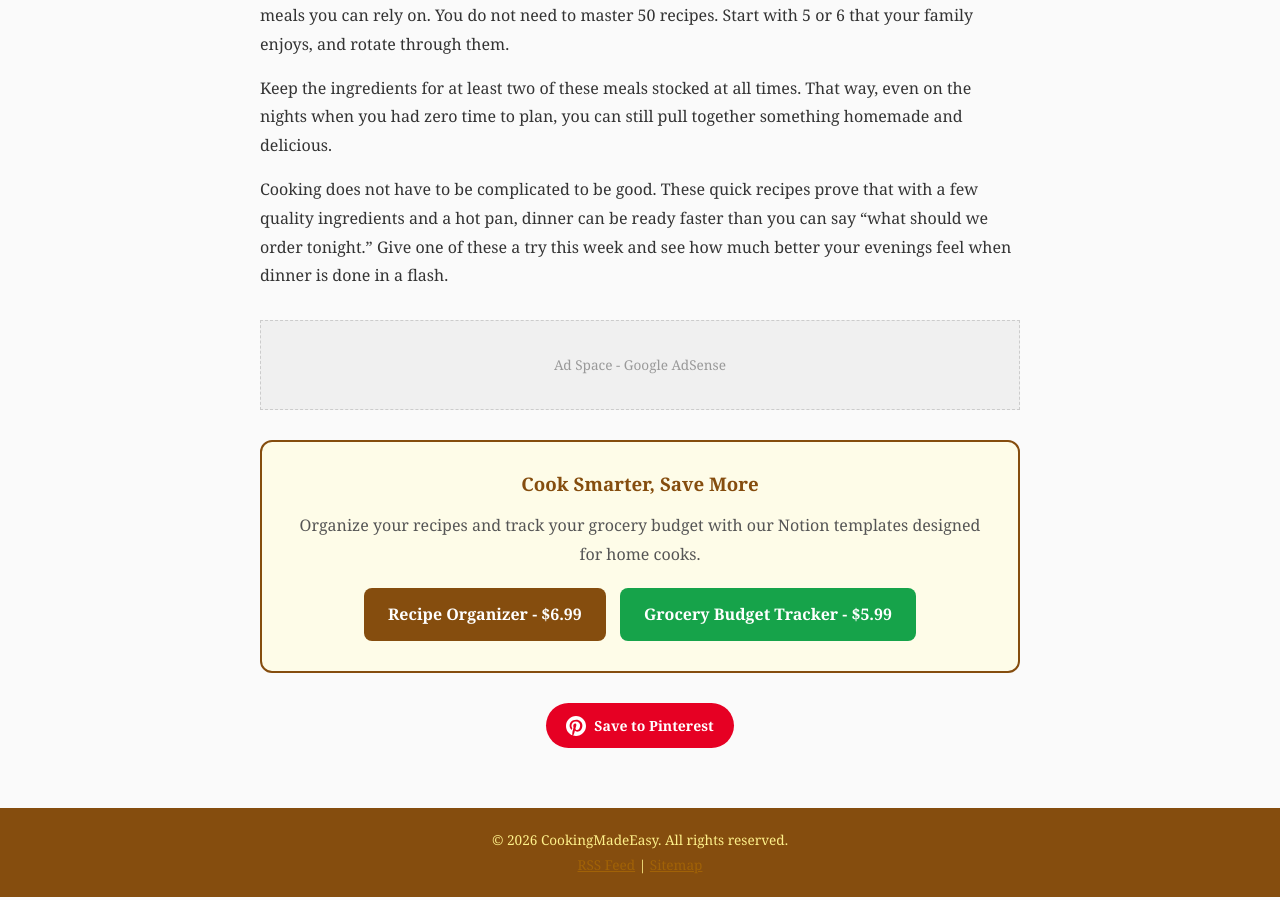
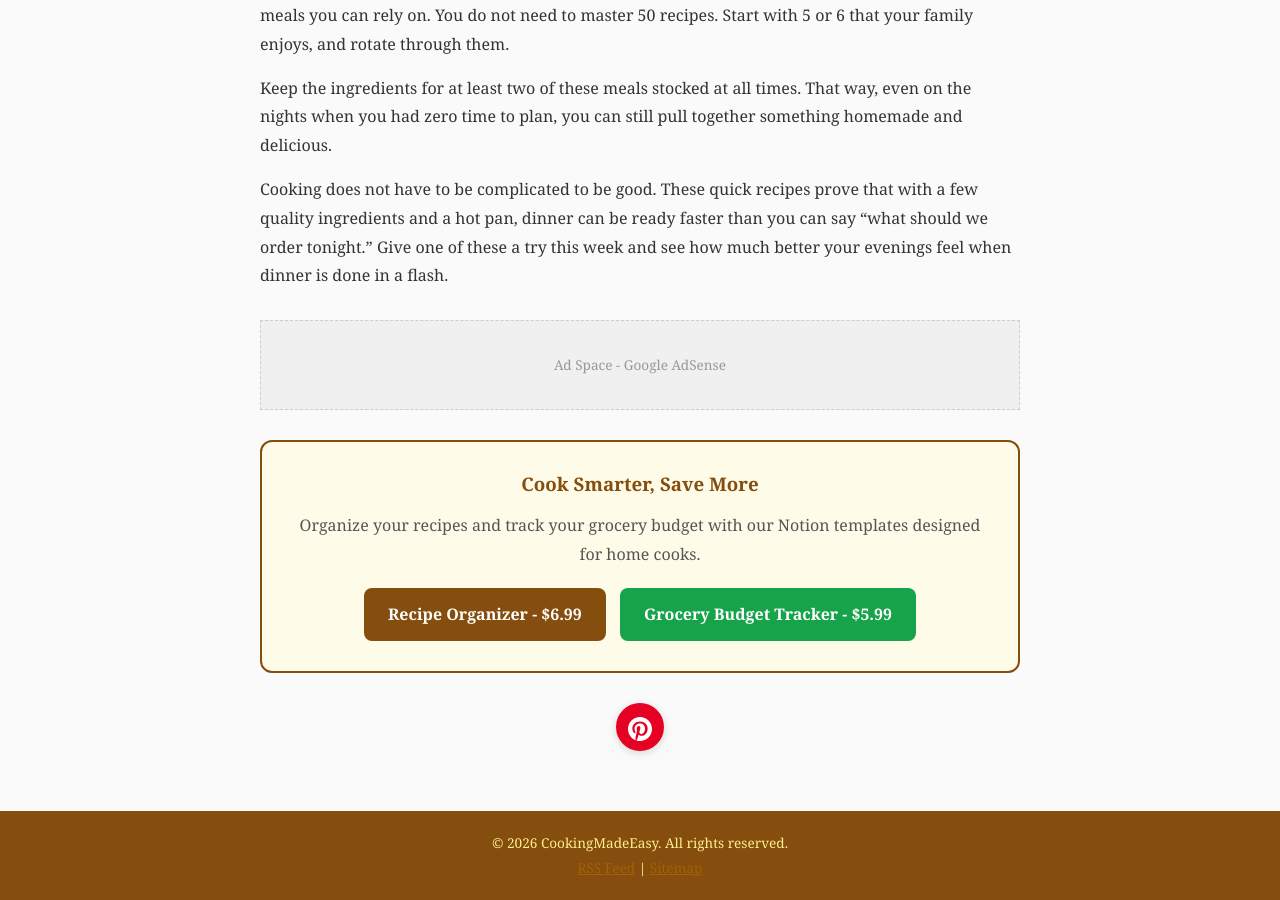
Before and after one commit to Kkumakkuma/CookingMadeEasy, a Jekyll site: the page built from _posts/2026-04-04-15-minute-dinner-recipes-for-busy-weeknights.md, in a window 1280 px wide and 900 px high, scrolled down 3008 px. Built offline with Jekyll 4.4.1, drawn with Linux system fonts in a browser that asks for light colours; comment, search, counter and statistics services are not loaded.

Commit message:
Pinterest button: icon only, no text

```diff
--- a/_layouts/post.html
+++ b/_layouts/post.html
@@ -22,9 +22,8 @@ layout: default
   </div>
 
   <div style="text-align: center; margin: 20px 0;">
-    <a href="https://www.pinterest.com/pin/create/button/?url={{ page.url | absolute_url | url_encode }}&description={{ page.title | url_encode }}" target="_blank" rel="noopener" style="display: inline-flex; align-items: center; gap: 8px; background: #E60023; color: white; padding: 10px 20px; border-radius: 24px; text-decoration: none; font-weight: bold; font-size: 14px;">
-      <svg xmlns="http://www.w3.org/2000/svg" width="20" height="20" viewBox="0 0 24 24" fill="white"><path d="M12 0C5.373 0 0 5.373 0 12c0 5.084 3.163 9.426 7.627 11.174-.105-.949-.2-2.405.042-3.441.218-.937 1.407-5.965 1.407-5.965s-.359-.719-.359-1.782c0-1.668.967-2.914 2.171-2.914 1.023 0 1.518.769 1.518 1.69 0 1.029-.655 2.568-.994 3.995-.283 1.194.599 2.169 1.777 2.169 2.133 0 3.772-2.249 3.772-5.495 0-2.873-2.064-4.882-5.012-4.882-3.414 0-5.418 2.561-5.418 5.207 0 1.031.397 2.138.893 2.738a.36.36 0 01.083.345l-.333 1.36c-.053.22-.174.267-.402.161-1.499-.698-2.436-2.889-2.436-4.649 0-3.785 2.75-7.262 7.929-7.262 4.163 0 7.398 2.967 7.398 6.931 0 4.136-2.607 7.464-6.227 7.464-1.216 0-2.359-.632-2.75-1.378l-.748 2.853c-.271 1.043-1.002 2.35-1.492 3.146C9.57 23.812 10.763 24 12 24c6.627 0 12-5.373 12-12S18.627 0 12 0z"/></svg>
-      Save to Pinterest
+    <a href="https://www.pinterest.com/pin/create/button/?url={{ page.url | absolute_url | url_encode }}&description={{ page.title | url_encode }}" target="_blank" rel="noopener" style="display: inline-block; background: #E60023; border-radius: 50%; width: 48px; height: 48px; line-height: 48px; text-align: center; box-shadow: 0 2px 8px rgba(0,0,0,0.15);">
+      <svg xmlns="http://www.w3.org/2000/svg" width="24" height="24" viewBox="0 0 24 24" fill="white" style="vertical-align: middle;"><path d="M12 0C5.373 0 0 5.373 0 12c0 5.084 3.163 9.426 7.627 11.174-.105-.949-.2-2.405.042-3.441.218-.937 1.407-5.965 1.407-5.965s-.359-.719-.359-1.782c0-1.668.967-2.914 2.171-2.914 1.023 0 1.518.769 1.518 1.69 0 1.029-.655 2.568-.994 3.995-.283 1.194.599 2.169 1.777 2.169 2.133 0 3.772-2.249 3.772-5.495 0-2.873-2.064-4.882-5.012-4.882-3.414 0-5.418 2.561-5.418 5.207 0 1.031.397 2.138.893 2.738a.36.36 0 01.083.345l-.333 1.36c-.053.22-.174.267-.402.161-1.499-.698-2.436-2.889-2.436-4.649 0-3.785 2.75-7.262 7.929-7.262 4.163 0 7.398 2.967 7.398 6.931 0 4.136-2.607 7.464-6.227 7.464-1.216 0-2.359-.632-2.75-1.378l-.748 2.853c-.271 1.043-1.002 2.35-1.492 3.146C9.57 23.812 10.763 24 12 24c6.627 0 12-5.373 12-12S18.627 0 12 0z"/></svg>
     </a>
   </div>
 </article>
```
